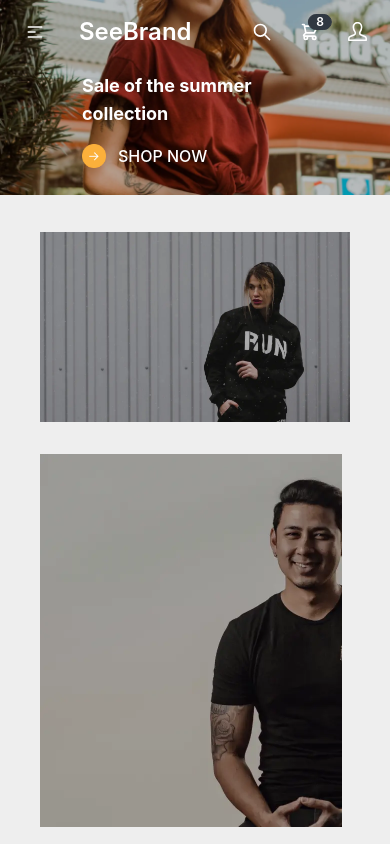
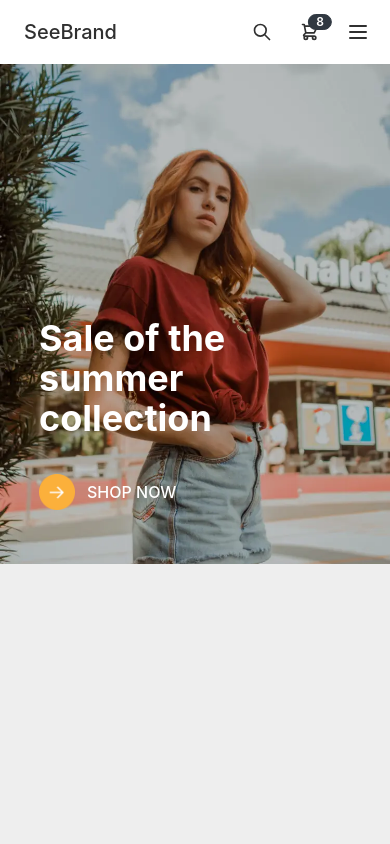
Before and after one commit to SaiefBrahim/seebrand, a Next.js app: page / in a window 390 px wide. Shown: the top 844 px of the page. Built offline with nearby package versions, Linux system fonts and the light colour scheme.

Commit message:
updating mobile home page

```diff
--- a/components/Announcements.js
+++ b/components/Announcements.js
@@ -1,30 +1,52 @@
 import Image from "next/image";
 const Announcements = () => {
   return (
-    <div className=" mt-8 lg:mt-16 flex gap-8 flex-col lg:flex-row ">
-      <div>
+    <div className=" hidden lg:flex mt-14 gap-8 flex-col lg:flex-row ">
+      <div className=" relative">
         <Image
           src="/announcements/announcement1.webp"
           alt="New Arrivals"
           width={608}
           height={373}
         />
+        <p className=" absolute top-36 left-12 text-3xl text-white font-normal w-44">
+          New arrivals are now in!
+        </p>
+        <button className=" absolute top-60 left-12 w-40 text-xs btn btn-primary rounded-3xl bg-white border-none">
+          SHOW COLLECTION
+        </button>
       </div>
-      <div>
+      <div className=" relative">
         <Image
           src="/announcements/announcement2.webp"
           alt="New Arrivals"
           width={302}
           height={373}
         />
+        <p className=" absolute top-36 left-12 text-2xl text-white font-normal w-44">
+          Basic t-shirts 29.99 TND
+        </p>
+        <button className=" absolute top-60 left-12 px-6 text-xs btn btn-primary rounded-3xl bg-white border-none">
+          MORE DETAILS
+        </button>
       </div>
-      <div>
+      <div className=" relative">
         <Image
           src="/announcements/announcement3.webp"
           alt="New Arrivals"
           width={302}
           height={373}
         />
+        <span className="btn btn-disabled min-h-0 h-10 absolute top-20 left-12 rounded-3xl bg-red-600 text-white">
+          {" "}
+          -50%
+        </span>
+        <p className=" absolute top-36 left-12 text-2xl text-white font-normal w-44">
+          Sale this summer
+        </p>
+        <button className=" absolute top-60 left-12 px-6 text-xs btn btn-primary rounded-3xl bg-white border-none">
+          VIEW ALL
+        </button>
       </div>
     </div>
   );
--- a/components/Header.js
+++ b/components/Header.js
@@ -1,6 +1,7 @@
 const Header = () => {
   return (
-    <div className="navbar bg-transparent">
+    <>
+      <div className="hidden lg:flex navbar bg-transparent">
         <div className="navbar-start">
           <div className="dropdown">
             <label tabIndex={0} className="btn btn-ghost text-white lg:hidden">
@@ -71,7 +72,10 @@ const Header = () => {
 
           <div className="flex-none">
             <div className="dropdown dropdown-end">
-            <label tabIndex={0} className="btn btn-ghost btn-circle text-white">
+              <label
+                tabIndex={0}
+                className="btn btn-ghost btn-circle text-white"
+              >
                 <div className="indicator">
                   <svg
                     xmlns="http://www.w3.org/2000/svg"
@@ -146,6 +150,99 @@ const Header = () => {
           </div>
         </div>
       </div>
+      <div className="lg:hidden">
+        <div className="w-full navbar bg-white">
+          <div className=" mx-2 px-2 normal-case font-medium text-xl ">
+            SeeBrand
+          </div>
+          <div className="navbar-end w-full">
+            <button className="btn btn-ghost btn-circle">
+              <svg
+                xmlns="http://www.w3.org/2000/svg"
+                className="h-5 w-5"
+                fill="none"
+                viewBox="0 0 24 24"
+                stroke="currentColor"
+              >
+                <path
+                  strokeLinecap="round"
+                  strokeLinejoin="round"
+                  strokeWidth="2"
+                  d="M21 21l-6-6m2-5a7 7 0 11-14 0 7 7 0 0114 0z"
+                />
+              </svg>
+            </button>
+
+            <div className="flex-none">
+              <div className="dropdown dropdown-end">
+                <label tabIndex={0} className="btn btn-ghost btn-circle">
+                  <div className="indicator">
+                    <svg
+                      xmlns="http://www.w3.org/2000/svg"
+                      className="h-5 w-5"
+                      fill="none"
+                      viewBox="0 0 24 24"
+                      stroke="currentColor"
+                    >
+                      <path
+                        strokeLinecap="round"
+                        strokeLinejoin="round"
+                        strokeWidth="2"
+                        d="M3 3h2l.4 2M7 13h10l4-8H5.4M7 13L5.4 5M7 13l-2.293 2.293c-.63.63-.184 1.707.707 1.707H17m0 0a2 2 0 100 4 2 2 0 000-4zm-8 2a2 2 0 11-4 0 2 2 0 014 0z"
+                      />
+                    </svg>
+                    <span className="badge badge-sm indicator-item text-white">
+                      8
+                    </span>
+                  </div>
+                </label>
+                <div
+                  tabIndex={0}
+                  className="mt-3 card card-compact dropdown-content w-52 bg-base-100 shadow"
+                >
+                  <div className="card-body">
+                    <span className="font-bold text-lg">8 Items</span>
+                    <span className="text-info">Subtotal: $999</span>
+                    <div className="card-actions">
+                      <button className="btn btn-primary btn-block">
+                        View cart
+                      </button>
+                    </div>
+                  </div>
+                </div>
+              </div>
+            </div>
+
+            <label className="btn btn-ghost btn-circle">
+              <svg
+                xmlns="http://www.w3.org/2000/svg"
+                fill="none"
+                viewBox="0 0 24 24"
+                className="inline-block w-6 h-6 stroke-current"
+              >
+                <path
+                  strokeLinecap="round"
+                  strokeLinejoin="round"
+                  strokeWidth="2"
+                  d="M4 6h16M4 12h16M4 18h16"
+                ></path>
+              </svg>
+            </label>
+          </div>
+
+          <div className="flex-none hidden">
+            <ul className="menu menu-horizontal">
+              <li>
+                <a>Navbar Item 1</a>
+              </li>
+              <li>
+                <a>Navbar Item 2</a>
+              </li>
+            </ul>
+          </div>
+        </div>
+      </div>
+    </>
   );
 };
 
--- a/components/Slider.js
+++ b/components/Slider.js
@@ -10,8 +10,9 @@ const Slider = () => {
       : setBgImage("coverpic.webp");
   };
   return (
+    <>
       <div
-      className="bg-no-repeat lg:h-screen"
+        className="hidden lg:block bg-no-repeat lg:h-screen"
         style={{
           backgroundImage: `url(${`/${bgImage}`})`,
           backgroundSize: "100%",
@@ -35,7 +36,7 @@ const Slider = () => {
             <p className=" text-white font-medium text-base">SHOP NOW</p>
           </button>
         </div>
-      <div className=" hidden lg:flex justify-end top-36 right-10 static mt-32 mr-24">
+        <div className=" lg:flex justify-end top-36 right-10 static mt-32 mr-24">
           <button
             className=" w-9 lg:w-12 btn btn-primary p-3 bg-gray-700 border-none bg-opacity-20 rounded-none"
             onClick={() => {
@@ -104,7 +105,9 @@ const Slider = () => {
                 height={156}
               />
               <div>
-              <h3 className=" font-medium text-sm">99% Satisfied Customers</h3>
+                <h3 className=" font-medium text-sm">
+                  99% Satisfied Customers
+                </h3>
                 <p className=" w-52 text-gray-700 text-xs">
                   30 days warranty for each product from our store
                 </p>
@@ -113,6 +116,35 @@ const Slider = () => {
           </div>
         </div>
       </div>
+      <div className=" lg:hidden">
+        <Header />
+        <div
+          className="h-[500px] bg-no-repeat"
+          style={{
+            backgroundImage: `url(${`/mobilecover.webp`})`,
+            backgroundSize: "100%",
+            transition: "background-image 0.3s linear",
+            WebkitTransition: "background-image 0.3s linear",
+          }}
+        >
+          <div className="flex flex-col pt-[65%] ml-[10%] gap-9 lg:hidden ">
+            <p className=" cursor-default text-white w-56 text-4xl font-bold">
+              Sale of the summer collection
+            </p>
+            <button className=" flex items-center gap-3 cursor-pointer w-fit">
+              <Image
+                className=" w-9"
+                src="/shopnowbutton.webp"
+                width={156}
+                height={156}
+                alt="Shop Now"
+              />
+              <p className=" text-white font-medium">SHOP NOW</p>
+            </button>
+          </div>
+        </div>
+      </div>
+    </>
   );
 };
 
--- a/pages/index.js
+++ b/pages/index.js
@@ -12,7 +12,7 @@ const Home = () => {
       </Head>
       <div>
         <Slider />
-        <div className=" mx-10 lg:mx-24">
+        <div className=" mx-10 lg:mx-28">
           <Announcements />
         </div>
       </div>
```
Also changed, not shown: public/mobilecover.webp (added). Lines whose indentation alone changed are shown as unchanged.
